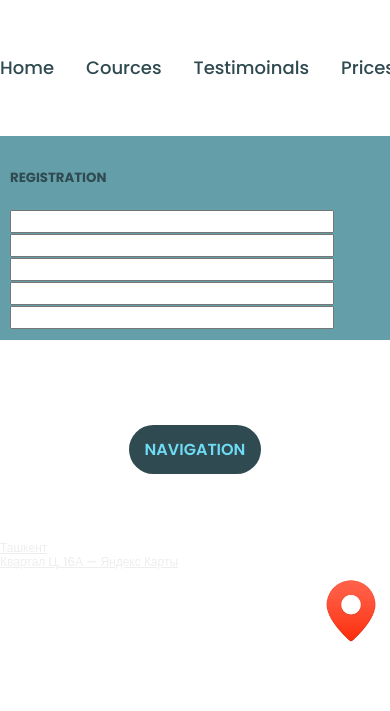
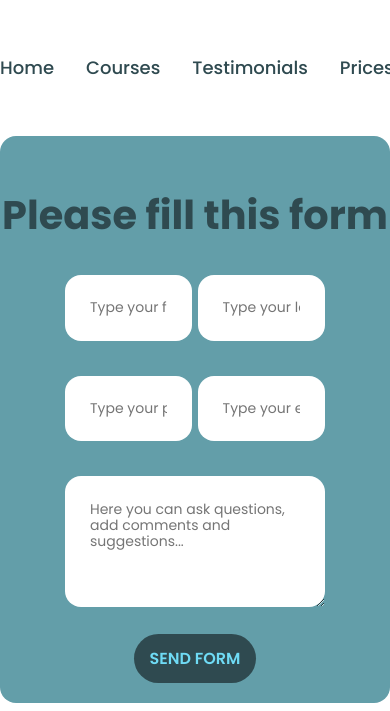
Before and after one commit to Kalys1508/SeoulEDU, a plain HTML site: page formfill.html in a window 390 px wide. Shown: the top 711 px of the page. Drawn offline with Linux system fonts and the light colour scheme; a script that the page names is missing.

Commit message:
Created form page, edited for different screen sizes started from 763px to mobile version, flip screen is not ready

```diff
--- a/css/style.css
+++ b/css/style.css
@@ -778,43 +778,127 @@ footer {
     justify-content: center;
     color: #fff;
     padding: 32px 0 40px;
+    display: flex;
 }
 
-.footer-bottom .logo {
-    padding: 10px;
-    background: #fff;
-    border-radius: 7px;
+.copyright {
+    color: #FFF;
+    justify-content: space-around;
 }
 
+.footer-bottom-text {
+    display: flex;
+    justify-content: center;
+    padding-bottom: 30px;
+}
+
+.logo{
+    background-color: #FFF;
+}
+
+.footer-bottom {
+    margin: 30px;
+    padding: 0;
+}
 .copyright {
     margin-left: 35px;
 }
 
 .fill-form {
-    width: 100%;
-    background: #639EA9;
-    padding: 25px 30px;
+    background-color: #639EA9;
     border-radius: 16px;
 }
 
-.fill-form-body {
+.fill-form-top {
     display: flex;
     justify-content: center;
-    align-items: center;
-    padding: 10px;
-    background: #639EA9;
+    font-size: 48px;
+    font-weight: 700;
+    padding: 0;
 }
 
-.user-details {
-    display: flex;
-    flex-wrap: wrap;
+.fill-form-top-title {
+    margin: 50px 0 30px;
 }
 
-.input-box input{
-    display: block;
-    width: 550px;
-    height: 50px;
+.fill-form-body-middle {
+    display: flex;
+    justify-content: space-between;
+    padding: 0 65px;
+}
+
+.fill-form-body-left{
+    width: 49%;
+}
+
+.fill-form-body-right{
+    width: 49%;
+}
+
+.typedata {
     border-radius: 16px;
-    margin-bottom: 30px;
-    margin: 50px 50px 10px 50px;
+    font-size: 14px;
+    padding: 25px;
+    width: 100%;
+    border: none;
+    margin-bottom: 35px;
+
 }
+
+.typedata:focus {
+    outline: none;
+    box-shadow: 2px 3px 14px 4px rgba(47,74,80,0.43);
+}
+
+.fill-form-fields{
+    width: 100%;
+}
+
+.comments {
+    width: 100%;
+    height: 150px;
+    border-radius: 16px;
+    justify-content: center;
+    margin: 30px;
+    font-size: 14px;
+    padding: 15px;
+}
+
+.fill-form-fields-button {
+    display: flex;
+    justify-content: center;
+    width: 100%;
+    padding: 20px;
+}
+
+.fill-form-fields-bottom {
+    padding: 0 65px;
+    margin-bottom: 20px;
+    width: 100%;
+}
+
+#comments {
+    justify-content: space-around;
+    margin-bottom: 0;
+}
+
+.fill-form-fields .input:valid {
+    background-color: palegreen;
+}
+
+.fill-form-fields .input:invalid {
+    background-color: lightpink;
+}
+
+
+.fill-form-fields .input:hover {
+    outline: 3px solid #fff;
+}
+
+.fill-form-fields .input:active {
+    outline: 3px solid #fff;
+}
+
+.fill-form-fields .input:focus {
+    outline: 3px solid #fff;
+}
--- a/formfill.html
+++ b/formfill.html
@@ -26,10 +26,10 @@
                             <a class="menu-list-link" href="#">Home</a>
                         </li>
                         <li class="menu-list-item">
-                            <a class="menu-list-link" href="#">Cources</a>
+                            <a class="menu-list-link" href="#">Courses</a>
                         </li>
                         <li class="menu-list-item">
-                            <a class="menu-list-link" href="#">Testimoinals</a>
+                            <a class="menu-list-link" href="#">Testimonials</a>
                         </li>
                         <li class="menu-list-item">
                             <a class="menu-list-link" href="#">Prices</a>
@@ -43,47 +43,67 @@
         </div>
     </header>
 
-    <main>
-        <div class="container">
-            <div class="fill-form-body">
-                <form>
-                    <div class="fill-form-head">
-                        <h5 class="fill-title">REGISTRATION</h5>
+    <div class="container">
+        <div class="fill-form">
+            <div class="fill-form-top">
+                <h5 class="fill-form-top-title">Please fill this form</h5>
+            </div>
+            <form class="fill-form-body">
+                <div class="fill-form-body-middle">
+                    <div class="fill-form-body-left">
+                        <div class="fill-form-fields" id="field-1">
+                            <label for="firstName" class="first-name"></label>
+                            <input class="typedata" type="text" name="firstName" id="firstName" maxlength="15"
+                                placeholder="Type your first name..">
+                        </div>
+                        <div class="fill-form-fields" id="field-3">
+                            <label for="telephone" class="telephone"></label>
+                            <input class="typedata" type="tel" name="telephone" id="telephone" required
+                                placeholder="Type your phone number +998 000000000">
+                        </div>
                     </div>
-                    <label for="First name">
-                        <input type="text" name="First name" id="First name" required>
+                    <div class="fill-form-body-right">
+                        <div class="fill-form-fields" id="field-2">
+                            <label for="lastName" class="last-name"></label>
+                            <input class="typedata" type="text" name="lastName" id="lastName" required pattern=".{3,16}"
+                                maxlength="25" placeholder="Type your last name..">
+                        </div>
+                        <div class="fill-form-fields" id="field-4">
+                            <label for="e-mail" class="e-mail"></label>
+                            <input class="typedata" type="email" name="e-mail" id="e-mail" required pattern=".{3,35}"
+                                maxlength="35" placeholder="Type your e-mail..">
+                        </div>
+                    </div>
+                </div>
+                <div class="fill-form-fields-bottom">
+                    <label for="comments">
+                        <textarea class="typedata" id="comments" name="comments" rows="5" cols="25"
+                            placeholder="Here you can ask questions, add comments and suggestions..."></textarea>
+                        <div class="fill-form-fields-button">
+                            <button type="submit" class="btn btn-primary">SEND FORM</button>
+                        </div>
                     </label>
+                </div>
+            </form>
+        </div>
 
-                    <label for="Last name">
-                        <input type="text" name="Last name" id="Last name">
-                    </label>
 
-                    <label for="Phone number">
-                        <input type="tel" name="Phone number" id="Phone number" required>
-                    </label>
-                    <label for="E-mail">
-                        <input type="email" name="E-mail" id="E-mail">
-                    </label>
-                    <label for="Comments">
-                        <input type="Comments" name="Comments" id="Comments">
-                    </label>
-
-            </div>
-        </div>
         <div class="maps-block">
             <button class="btn btn-primary">NAVIGATION</button>
             <div class="maps-wrap">
                 <div class="maps">
                     <div class="map-yandex" style="display: block">
-                        <div style="position:relative;overflow:hidden;"><a
-                                href="https://yandex.uz/maps/10335/tashkent/?utm_medium=mapframe&utm_source=maps"
-                                style="color:#eee;font-size:12px;position:absolute;top:0px;">Ташкент</a><a
-                                href="https://yandex.uz/maps/10335/tashkent/?ll=69.207241%2C41.279622&mode=whatshere&utm_medium=mapframe&utm_source=maps&whatshere%5Bpoint%5D=69.205371%2C41.279869&whatshere%5Bzoom%5D=21&z=17"
+                        <div style="position:relative;overflow:hidden;">
+                            <a href="https://yandex.uz/maps/10335/tashkent/?utm_medium=mapframe&utm_source=maps"
+                                style="color:#eee;font-size:12px;position:absolute;top:0px;">Ташкент</a>
+                            <a href="https://yandex.uz/maps/10335/tashkent/?ll=69.207241%2C41.279622&mode=whatshere&utm_medium=mapframe&utm_source=maps&whatshere%5Bpoint%5D=69.205371%2C41.279869&whatshere%5Bzoom%5D=21&z=17"
                                 style="color:#eee;font-size:12px;position:absolute;top:14px;">Квартал Ц, 16А —
-                                Яндекс Карты</a><iframe
+                                Яндекс Карты</a>
+                            <iframe
                                 src="https://yandex.uz/map-widget/v1/?ll=69.207241%2C41.279622&mode=whatshere&utm_source=share&whatshere%5Bpoint%5D=69.205371%2C41.279869&whatshere%5Bzoom%5D=21&z=17"
                                 width="560" height="400" frameborder="1" allowfullscreen="true"
-                                style="position:relative;"></iframe></div>
+                                style="position:relative;"></iframe>
+                        </div>
                     </div>
                     <div class="map-google" style="display: none;">
                         <iframe
@@ -102,8 +122,16 @@
                                 href="http://2gis.uz/tashkent/center/69.205358,41.280045/zoom/18/routeTab/rsType/bus/to/69.205358,41.280045╎Garant Baholash Servis, компания?utm_medium=widget-source&utm_campaign=firmsonmap&utm_source=route">Найти
                                 проезд до Garant Baholash Servis, компания</a></div>
                         <script charset="utf-8" src="https://widgets.2gis.com/js/DGWidgetLoader.js"></script>
-                        <script
-                            charset="utf-8">new DGWidgetLoader({ "width": 560, "height": 400, "borderColor": "#a3a3a3", "pos": { "lat": 41.28043493027539, "lon": 69.20545041561128, "zoom": 18 }, "opt": { "city": "tashkent" }, "org": [{ "id": "70000001057056315" }] });</script>
+                        <script charset="utf-8">
+                            new DGWidgetLoader({
+                                "width": 560,
+                                "height": 400,
+                                "borderColor": "#a3a3a3",
+                                "pos": { "lat": 41.28043493027539, "lon": 69.20545041561128, "zoom": 18 },
+                                "opt": { "city": "tashkent" },
+                                "org": [{ "id": "70000001057056315" }]
+                            });
+                        </script>
                         <noscript style="color:#c00;font-size:16px;font-weight:bold;">Виджет карты использует
                             JavaScript.
                             Включите его в настройках вашего браузера.</noscript>
@@ -116,8 +144,8 @@
                 </div>
             </div>
         </div>
-        </div>
-    </main>
+    </div>
+    </div>
     <footer>
         <div class="container">
             <div class="footer-top">
@@ -159,9 +187,9 @@
                     <ul>
                         <li class="contact-us-item" id="address"><a href="#">Toshkent shahar, Chilonzor tumani,
                                 <br /> Navbahor MFY, S MAVZESI, 16A-UY</a></li>
-                        <li class="contact-us-item" id="mail"><a mailto="info@seoul-edu.com"
-                                href="#">info@seoul-edu.com</a></li>
-                        <li class="contact-us-item" id="phone"><a tel="+998 90 922 22 22" href="#">+998 90 922 22 22</a>
+                        <li class="contact-us-item" id="mail"><a href="mailto:info@seoul-edu.com">info@seoul-edu.com</a>
+                        </li>
+                        <li class="contact-us-item" id="phone"><a href="tel:+998909222222">+998 90 922 22 22</a>
                         </li>
                     </ul>
                 </div>
@@ -179,26 +207,3 @@
 </body>
 
 </html>
-
-
-<!--
-<form action="#">
-    <div class="user-details">
-        <div class="input-box">
-            <span class="details">First name</span>
-            <input type="text" placeholder="Enter your name" required>
-        </div>
-        <div class="input-box">
-            <span class="details">Last name</span>
-            <input type="text" placeholder="Enter your last name" required>
-        </div>
-        <div class="input-box">
-            <span class="details">Phone number</span>
-            <input type="tel" placeholder="Enter your actual Telegram number" required>
-        </div>
-        <div class="input-box">
-            <span class="details">E-mail</span>
-            <input type="email" placeholder="Enter your e-mail address" required>
-        </div>
-    </div>
-</form> -->
```
